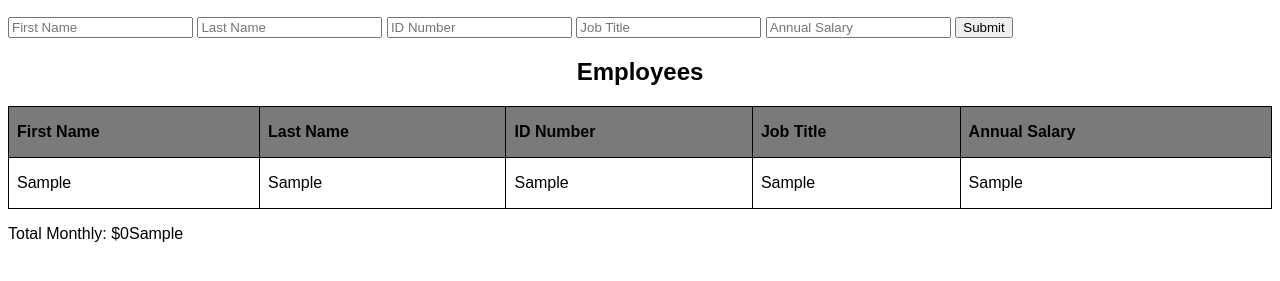
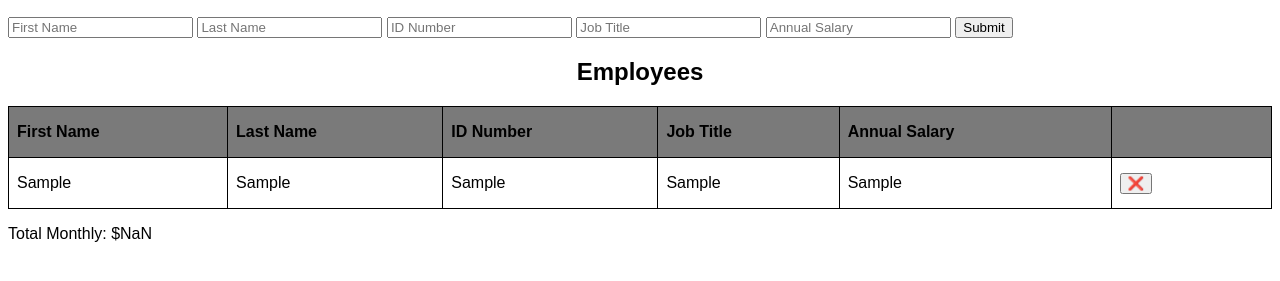
Before and after one commit to JedibobTM/weekend-salary-calculator, a website: page index.html in a window 1280 px wide. Both pictures are taken after typing "Sample", "Sample", "Sample", "Sample", "Sample" into the empty fields and a click on the button "Submit". Shown: the part 111-392 px from the top of the page. Drawn offline with Linux system fonts and the light colour scheme.

Commit message:
Added delete button, fixed functionality of total monthly salary

```diff
--- a/client.js
+++ b/client.js
@@ -1,7 +1,7 @@
 console.log("Hello world");
 
 let sum = 0;
-function submitButton (event){
+function submitButton(event){
 
   event.preventDefault();
   console.log("test");
@@ -10,13 +10,15 @@ function submitButton (event){
   let ID = document.getElementById("id-num").value;
   let jobTitle = document.getElementById("job-title").value;
   let salary = document.getElementById("salary").value;
-  let submitted = document.getElementById("sum");
+  let submitted = document.getElementById("sum").value;
+
   document.getElementById("info").innerHTML += ` <tr>
-  <td>${firstName}</td>
-  <td>${lastName}</td>
-  <td>${ID}</td>
-  <td>${jobTitle}</td>
-  <td>${salary}</td>
+    <td>${firstName}</td>
+    <td>${lastName}</td>
+    <td>${ID}</td>
+    <td>${jobTitle}</td>
+    <td>${salary}</td>
+    <td><button onclick="deleteButton(event)">❌</button></td>
   </tr>`
 
   document.getElementById("first-name").value = '';
@@ -25,7 +27,12 @@ function submitButton (event){
   document.getElementById("job-title").value = '';
   document.getElementById("salary").value = '';
 
-  sum += salary;
+  sum += Number(salary) / 12;
   document.getElementById("salary-count").textContent = sum;
 
 }
+
+function deleteButton(event) {
+  console.log("delete");
+  event.target.parentElement.parentElement.parentElement.remove();
+}
--- a/index.html
+++ b/index.html
@@ -27,7 +27,7 @@
         <th>ID Number</th>
         <th>Job Title</th>
         <th>Annual Salary</th>
-
+        <th>      </th>
       </thead>
       <tbody id="info">
         <tr>
```
